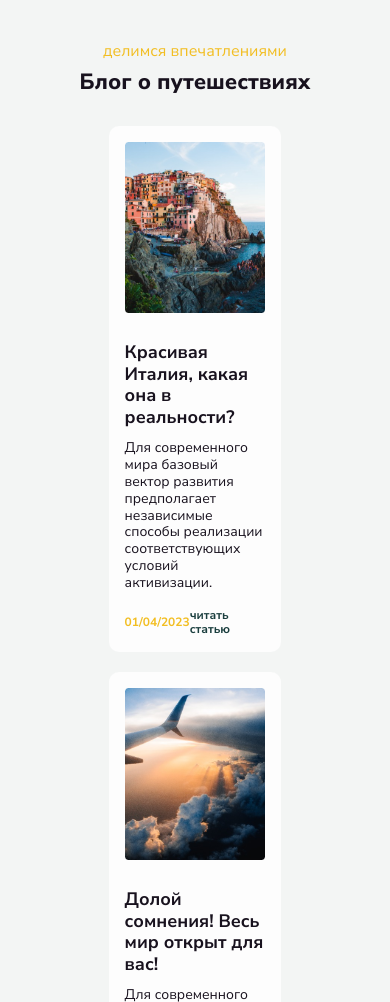
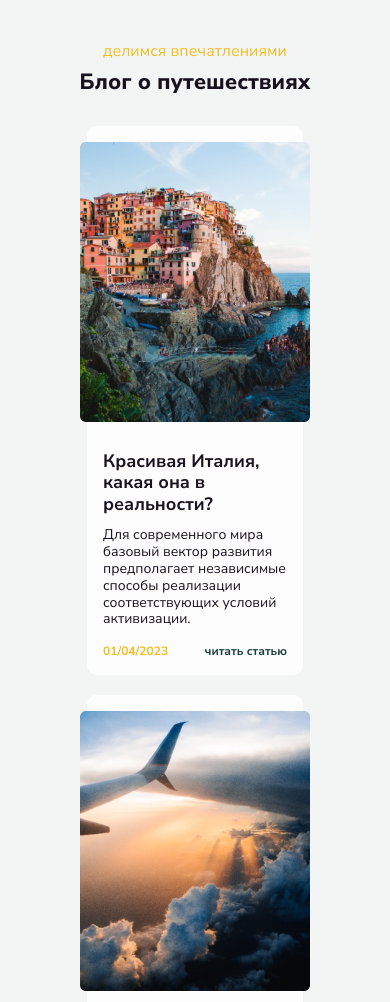
Before and after one commit to annagrnva/Rum-Tibet, a website: page index.html in a window 390 px wide. Shown: the part 3640-4642 px from the top of the page. Drawn offline with Linux system fonts and the light colour scheme; files that its build step writes are made by us from their sources.

Commit message:
fix bugs post block

```diff
--- a/app/scss/blocks/blog.scss
+++ b/app/scss/blocks/blog.scss
@@ -37,7 +37,7 @@
             display: flex;
             flex-wrap: wrap;
             justify-content: center;
-            max-width: 285px;
+            width: 60%;
         }
 
         &:hover {
@@ -50,15 +50,6 @@
                 width: 230px;
                 height: 280px;
 
-                @include mediaTablet {
-                    width: 100%;
-                    height: 100%;
-                }
-
-                @include mediaMobile {
-                    width: 100%;
-                    height: 100%;
-                }
             }
         }
 
```
Also changed, not shown: dist/style.css, 1 other file.
